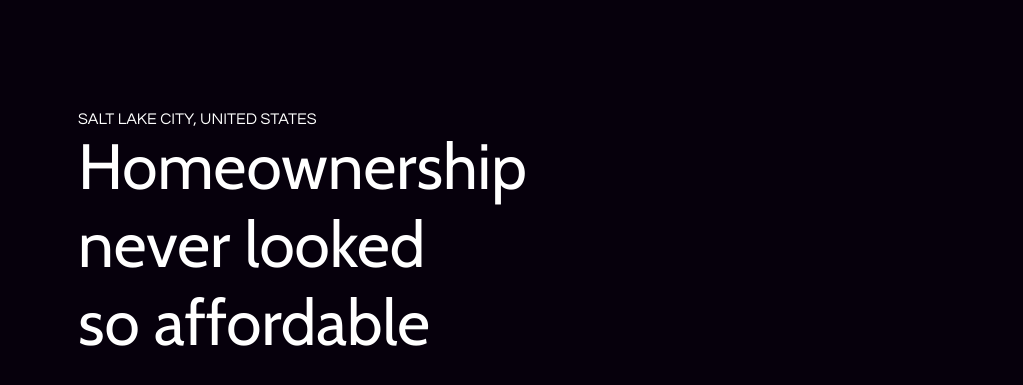
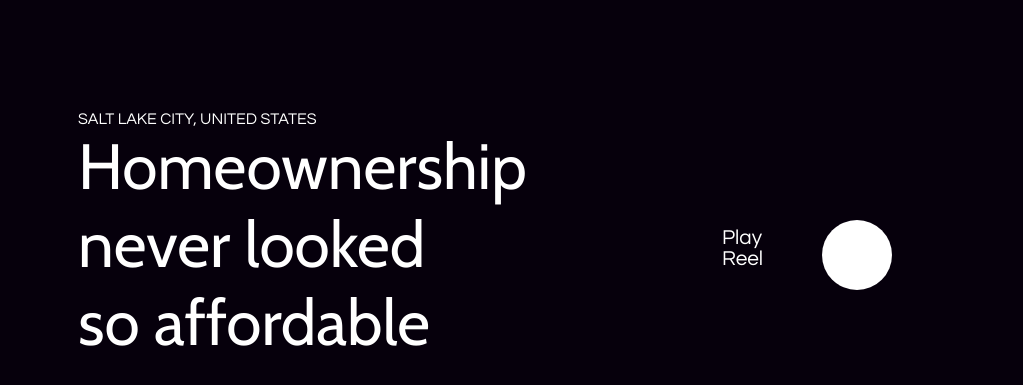
Before and after one commit to lucas0145/Reprodu-ao-de-site, a plain HTML site: page index.html in a window 1280 px wide. Shown: the part 123-508 px from the top of the page, without its empty margins (178-1201 px from the left). Drawn offline with nearby package versions, Linux system fonts and the light colour scheme.

Commit message:
Update index.html

```diff
--- a/index.html
+++ b/index.html
@@ -59,7 +59,13 @@
         <div id="header-txt">
             <p class="questrial-regular">SALT LAKE CITY, UNITED STATES</p>
             <h1 class="cabin">Homeownership never looked so affordable</h1>
+
+            <div id="play-reel">
+                <p class="questrial-regular">Play Reel</p>
+                <a href="https://www.youtube.com/watch?v=up68UAfH0d0" class="o"></a>
+            </div>
         </div>
+
     </div>
 </body>
 </html>
```
